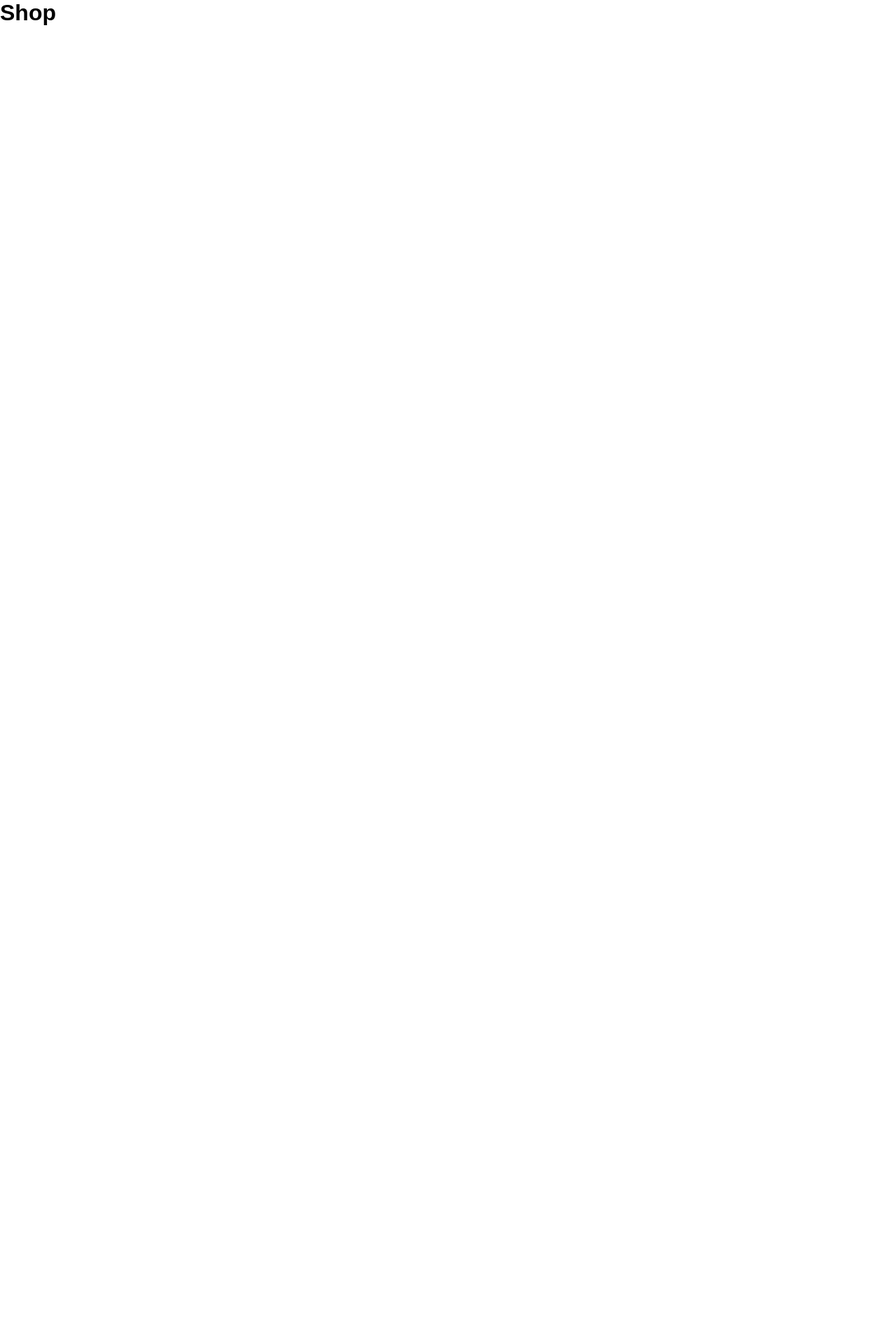
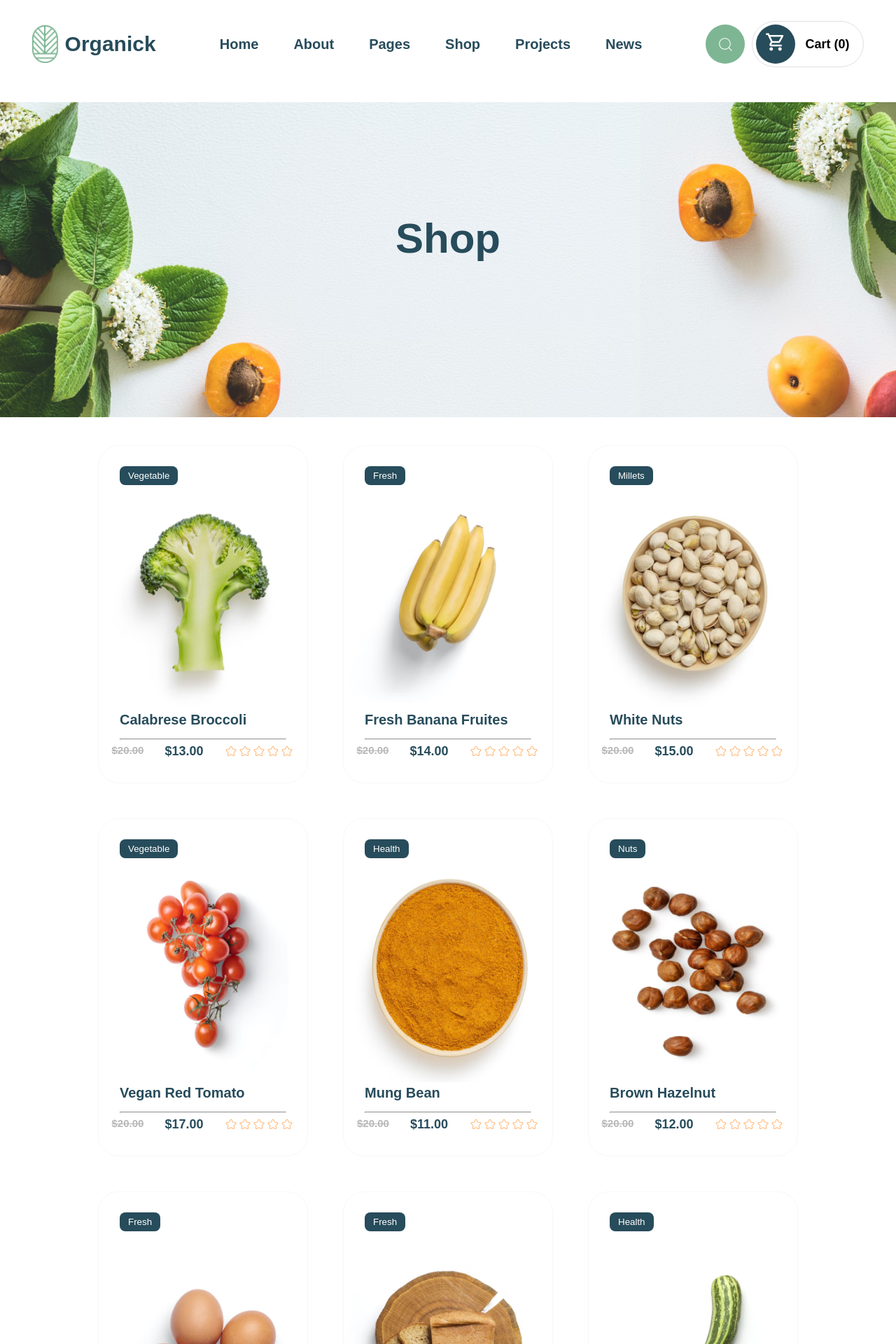
Before and after one commit to Abbosbek-2010/Name, a React (Vite) app: page /shop in a window 1280 px wide. Shown: the top 1920 px of the page at 70% size. Before the commit the page ends 800 px from the top, so only its background shows below. Built offline with nearby package versions, Linux system fonts and the light colour scheme.

Commit message:
3ta sahifa tugadi

```diff
--- a/src/pages/Abbosbek/About.css
+++ b/src/pages/Abbosbek/About.css
@@ -280,11 +280,12 @@ ul li a{
     margin-top: 200px;
 }
 .sect11 div{
-    width: 250px;
+    width: 100%;
     height: auto;
+    border-radius: 20px;
 }
 .sect11 div img{
-    width: 300px;
+    width: 250px;
 }
 .tube{
     display: flex;
--- a/src/pages/Abbosbek/Organick.css
+++ b/src/pages/Abbosbek/Organick.css
@@ -466,17 +466,17 @@ ul li a{
     margin-top: 7px;
 }
 .dot1{
-    background-image: url(../../assets/Image\ \(2\).png);
+    background-image: url(../../assets/Image2.png);
     width: 400px;
     height: 383px;
 }
 .dot2{
-    background-image: url(../../assets/Image\ \(3\).png);
+    background-image: url(../../assets/Image3.png);
     width: 400px;
     height: 383px;
 }
 .dot3{
-    background-image: url(../../assets/Image\ \(4\).png);
+    background-image: url(../../assets/Image4.png);
     width: 400px;
     height: 383px;
 }
--- a/src/pages/Abbosbek/Shop.css
+++ b/src/pages/Abbosbek/Shop.css
@@ -0,0 +1,116 @@
+.logo{
+    width: 37px;
+    height: 54px;
+}
+.nav{
+    display: flex;
+    justify-content: space-around;
+    align-items: center;
+}
+.ul{
+    display: flex;
+    list-style: none;
+    gap: 50px;
+    color: rgba(39, 76, 91, 1);
+}
+ul li a{
+    text-decoration: none;
+    color: rgba(39, 76, 91, 1);
+    font-weight: 700;
+    font-size: 20px;
+}
+.flex{
+    display: flex;
+    align-items: center;
+    gap: 10px;
+}
+.cart{
+    width: 160px;
+    height: 66px;
+    border-radius: 33px;
+    border: 1px solid rgba(224, 224, 224, 1);
+    display: flex;
+    justify-content: center;
+    align-items: center;
+    justify-content: space-between;
+    padding-left: 5px;
+    padding-right: 20px;
+}
+.cart_one{
+    width: 56px;
+    height: 56px;
+    border-radius: 50%;
+    background-color: rgba(39, 76, 91, 1);
+    color: white;
+    text-align: center;
+    font-size: 30px;
+    padding-top: 10px;
+}
+.cart h2{
+    font-size: 18px;
+    font-weight: 600;
+}
+.head_one{
+    margin-top: 30px;
+}
+.bg_shaftoli{
+    background-image: url(../../assets/Image19.png);
+    width: 100%;
+    height: 450px;
+    margin-top: 50px;
+    background-position: center;
+    background-repeat: no-repeat;
+}
+.bg_shaftoli h1{
+    text-align: center;
+    padding-top: 160px;
+    font-size: 60px;
+    font-weight: 800;
+    color: #274C5B;
+}
+.bor{
+  display: flex;
+  gap: 50px;
+}
+.sect7{
+    background-image: url(../../assets/Image7.png);
+    width: 90%;
+    height: 320px;
+    margin-left: 5%;
+    border-radius: 50px;
+    margin-top: 150px;
+    display: flex;
+    justify-content: space-between;
+    padding-left: 70px;
+    padding-right: 70px;
+    align-items: center;
+}
+.sect7 h1{
+    font-size: 45px;
+    font-weight: 700;
+    color: white;
+}
+.sect7 input{
+    width: 300px;
+    height: 60px;
+    border-radius: 15px;
+    outline: none;
+    border: none;
+    padding-left: 10px;
+}
+.sect7 button{
+    padding: 23px 40px;
+    border-radius: 15px;
+    border: none;
+    background-color: #274C5B;
+    color: white;
+}
+.inp{
+    display: flex;
+    gap: 20px;
+}
+@media(max-width: 480px){
+    .ull{
+        display: none;
+    }
+}
--- a/src/pages/Abbosbek/Shop.jsx
+++ b/src/pages/Abbosbek/Shop.jsx
@@ -1,9 +1,229 @@
 import React from 'react'
+import "./Shop.css"
+import { Link } from 'react-router-dom'
+import Logo from "../../assets/Logo.png"
+import { CiSearch } from "react-icons/ci";
+import { MdOutlineShoppingCart } from "react-icons/md";
+import P1 from '../../assets/Photo1.png'
+import P2 from '../../assets/Photo2.png'
+import P3 from '../../assets/Photo3.png'
+import P4 from '../../assets/image_13.png'
+import P5 from '../../assets/image14.png'
+import P6 from '../../assets/Photo4.png'
+import P7 from '../../assets/Photo5.png'
+import P8 from '../../assets/Photo6.png'
+import { CiStar } from "react-icons/ci";
+import follow from "../../assets/follow.png"
+import bod from "../../assets/bodring.png.png"
+import ps1 from '../../assets/PS1.png'
+import ps2 from '../../assets/PS2.png'
+import ps3 from '../../assets/PS3.png'
+
+
+
+let Cards = [
+  {
+    img: P1,
+    name: 'Calabrese Broccoli',
+    oldprice: '$20.00',
+    price: '$13.00',
+    btn: "Vegetable"
+  },
+  {
+    img: P2,
+    name: 'Fresh Banana Fruites',
+    oldprice: '$20.00',
+    price: '$14.00',
+    btn: "Fresh"
+  },
+  {
+    img: P3,
+    name: 'White Nuts',
+    oldprice: '$20.00',
+    price: '$15.00',
+    btn: "Millets"
+  },
+  {
+    img: P4,
+    name: 'Vegan Red Tomato',
+    oldprice: '$20.00',
+    price: '$17.00',
+    btn: "Vegetable"
+  },
+
+  {
+    img: P5,
+    name: 'Mung Bean',
+    oldprice: '$20.00',
+    price: '$11.00',
+    btn: "Health"
+  },
+  {
+    img: P6,
+    name: 'Brown Hazelnut',
+    oldprice: '$20.00',
+    price: '$12.00',
+    btn: "Nuts"
+  },
+  {
+    img: P7,
+    name: 'Eggs',
+    oldprice: '$20.00',
+    price: '$17.00',
+    btn: "Fresh"
+  },
+  {
+    img: P8,
+    name: 'Zelco Suji Elaichi Rusk',
+    oldprice: '$20.00',
+    price: '$15.00',
+    btn: "Fresh"
+  },
+
+
+  {
+    img: bod,
+    name: 'Mung Bean',
+    oldprice: '$20.00',
+    price: '$11.00',
+    btn: "Health"
+  },
+  {
+    img: ps1,
+    name: 'White Hazelnut',
+    oldprice: '$20.00',
+    price: '$12.00',
+    btn: "Nuts"
+  },
+  {
+    img: ps2,
+    name: 'Fresh Corn',
+    oldprice: '$20.00',
+    price: '$17.00',
+    btn: "Fresh"
+  },
+  {
+    img: ps3,
+    name: 'Organic Almonds',
+    oldprice: '$20.00',
+    price: '$15.00',
+    btn: "Fresh"
+  },
+]
 
 const Shop = () => {
   return (
     <div>
-      <h1>Shop</h1>
+      <header className='head_one'>
+      <nav className='nav'>
+        <Link to="/" className='lin'>
+                  <div className='flex'>
+                  <img src={Logo} alt="" className='logo'/>
+                <h2 className='h2'>Organick</h2>
+                </div>
+                </Link>
+        <ul className='ul' id='ull'>
+          <li><Link to="/">Home</Link></li>
+          <li><Link to="/about">About</Link></li>
+          <li><Link to="">Pages</Link></li>
+          <li><Link to="/shop">Shop</Link></li>
+          <li><Link to="/">Projects</Link></li>
+          <li><Link to="/Contact">News</Link></li>
+        </ul>
+        <div className="flex">
+
+          <div className="search cart2"><CiSearch /></div>
+
+          <div className='cart'>
+            <div className="cart_one">
+              <MdOutlineShoppingCart/>
+            </div>
+            <h2>Cart (0)</h2>
+          </div>
+
+
+        </div>
+      </nav>
+
+
+      <div className="bg_shaftoli">
+        <h1>Shop</h1>
+      </div>
+    </header>
+
+
+    <section>
+      <div className="box bor">
+        {
+              Cards.map((item, index)=> (
+                <div key={index} className='card'>
+                  <button>{item.btn}</button>
+                  <img src={item.img} alt="" />
+                  <h3>{item.name}</h3>
+                  <hr className='hr'/>
+                  <div className="pr">
+                    <del className='old'><p className='old'>{item.oldprice}</p></del>
+                    <p className='price'>{item.price}</p>
+                    <div>
+                      <CiStar className='stars'/>
+                      <CiStar className='stars'/>
+                      <CiStar className='stars'/>
+                      <CiStar className='stars'/>
+                      <CiStar className='stars'/>
+                    </div>
+                  </div>
+                </div>
+              ))
+            }
+      </div>
+    </section>
+
+
+    <section className='sect7'>
+      <h1>Subscribe to <br /> our Newsletter </h1>
+      <div className='inp'>
+        <input type="text" placeholder='Your Email Address'/>
+      <button>Subscirbe</button>
+      </div>
+    </section>
+
+
+    <footer>
+              <div className="footer">
+                <div className='end'>
+                <h2>Contact Us</h2>
+                <h4>Email</h4>
+                <p>needhelp@organia.com</p>
+                <h4>Phone</h4>
+                <p>666 888 888</p>
+                <h4>Address</h4>
+                <p>88 road, brooklyn street, USA</p>
+              </div>
+              <hr />
+              <div className='center'>
+                <div className="log">
+                  <img src={Logo} alt="" />
+                  <h1>Organick</h1>
+                </div>
+                <p>Simply dummy text of the printing and typesetting industry. <br /> Lorem Ipsum simply dummy text of the printing </p>
+                <img src={follow} alt="" className='follow'/>
+              </div>
+              <hr />
+              <div className='start'>
+                <h2>Utility Pages</h2>
+                <p>Style Guide</p>
+                <p>404 Not Found</p>
+                <p>Password Protected</p>
+                <p>Licences</p>
+                <p>Changelog</p>
+              </div>
+              </div>
+
+              <hr />
+              <div className="copy">
+                <p>Copyright © <span>Organick</span></p>
+              </div>
+            </footer>
     </div>
   )
 }
--- a/src/pages/Sulaymon/NotFound.css
+++ b/src/pages/Sulaymon/NotFound.css
@@ -72,7 +72,7 @@ ul li a{
     font-weight: 700;
 }
 .backs{
-    background-image: url(../../assets/Photo\ \(7\).png);
+    background-image: url(../../assets/Photo7.png);
     width: 100%;
     height: 100vh;
     margin-top: 50px;
```
